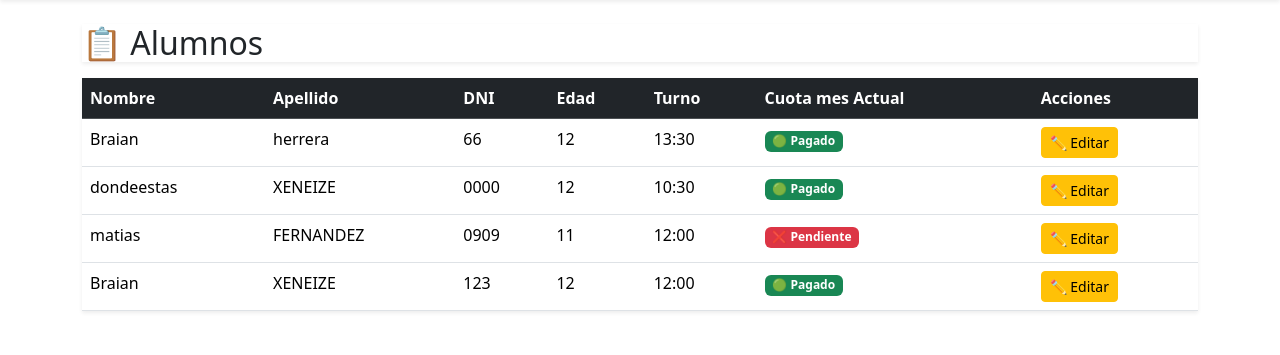
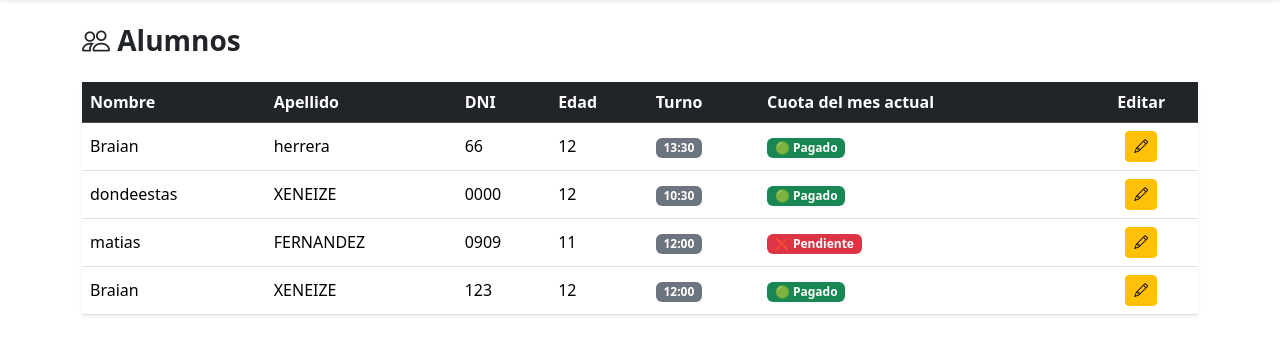
Before and after one commit to BraianC12/EscuelitaDePadel, a Flask app: page /admin/alumnos in a window 1280 px wide. Shown: the part 60-415 px from the top of the page. Run offline with Flask 3, Linux system fonts and the light colour scheme; a user stored in the database is signed in.

Commit message:
cambios mobile

```diff
--- a/templates/admin/alumnos.html
+++ b/templates/admin/alumnos.html
@@ -3,18 +3,24 @@
 {% block title %}Alumnos{% endblock %}
 
 {% block body %}
-<h2 class="table table-hover shadow-sm">📋 Alumnos</h2>
+<h3 class="fw-bold mb-4">
+    <i class="bi bi-people"></i> Alumnos
+</h3>
 
-<table class="table table-hover shadow-sm">
+<div class="table-reponsive">
+    <table class="table table-hover shadow-sm align-middle">
         <thead class="table-dark">
             <tr>
                 <th>Nombre</th>
                 <th>Apellido</th>
-            <th>DNI</th>
-            <th>Edad</th>
+
+                <!--OCULTOS EN MOBILE-->
+                <th class="d-none d-md-table-cell">DNI</th>
+                <th class="d-none d-md-table-cell">Edad</th>
+
                 <th>Turno</th>
-            <th>Cuota mes Actual</th>
-            <th>Acciones</th>
+                <th>Cuota del mes actual</th>
+                <th class="text-center">Editar</th>
             </tr>
         </thead>
 
@@ -24,9 +30,17 @@
             <tr>
                 <td>{{ alumno.nombre }}</td>
                 <td>{{ alumno.apellido }}</td>
-            <td>{{ alumno.dni }}</td>
-            <td>{{ alumno.edad }}</td>
-            <td>{{ alumno.turno }}</td>
+
+                <!--OCULTOS EN MOBILE-->
+                <td class="d-none d-md-table-cell">{{ alumno.dni }}</td>
+                <td class="d-none d-md-table-cell">{{ alumno.edad }}</td>
+
+                <td>
+                    <span class="badge bg-secondary">
+                        {{ alumno.turno }}
+                    </span>
+                </td>
+
                 <td>
                     {% if item.estado == "pendiente" %}
                         <span class="badge bg-danger">❌ Pendiente</span>
@@ -36,16 +50,17 @@
                         <span class="badge bg-success">🟢 Pagado</span>
                     {% endif %}
                 </td>
-            <td>
+
+                <td class="text-center">
                     <a href="{{ url_for('editar_alumno', id=alumno.id) }}"
                        class="btn btn-sm btn-warning">
-                    ✏️ Editar
+                        <i class="bi bi-pencil"></i>
                     </a>
-
                 </td>
             </tr>
             {% endfor %}
-
         </tbody>
     </table>
+</div>
+
 {% endblock %}
```
Also changed, not shown: templates/admin/pagos.html (+9 -7 lines), instance/alumnos.db, 1 other file. Lines whose indentation alone changed are shown as unchanged.
